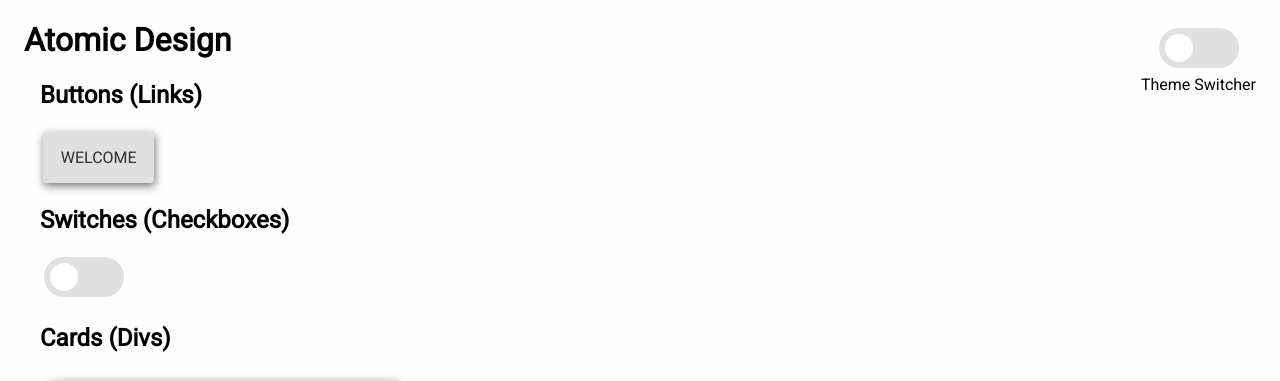
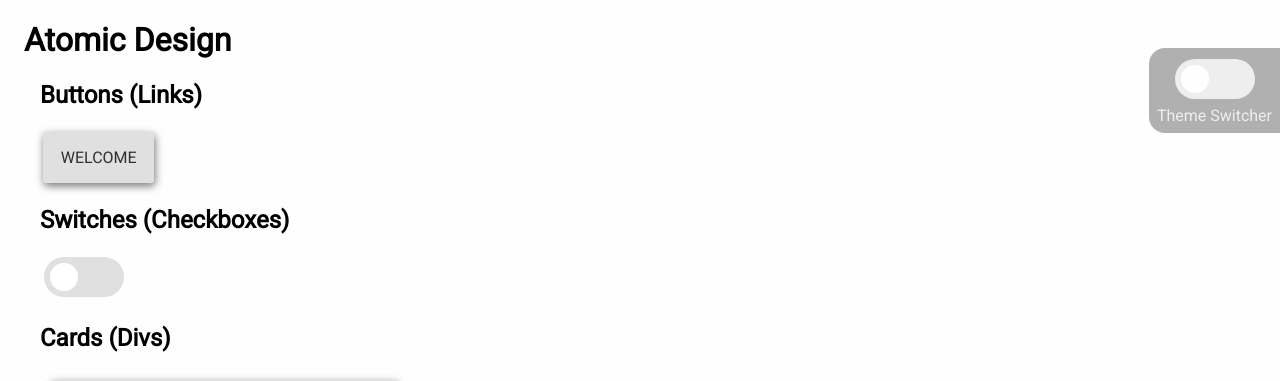
Before and after one commit to ComputerMasterPvP/atomic-design, a Python web app: template templates/index.html in a window 1280 px wide. Shown: the top 381 px of the page. Run offline with Jinja, Linux system fonts and the light colour scheme; the template is opened without the code that fills it, so the values that code supplies are empty.

Commit message:
Add Toolbar Theme Toggler

```diff
--- a/static/css/main.css
+++ b/static/css/main.css
@@ -9,10 +9,22 @@ div.elements {
 }
 
 div.toolbar {
-  float: right;
+  cursor: default;
+  position: absolute;
   z-index: 1;
+  top: 3em;
+  right: 0em;
   text-align: center;
-  margin-top: -3.5em;
+  padding: 0.5em;
+  background: rgb(100, 100, 100);
+  border-radius: 1em 0em 0em 1em;
+  color: #E0E0E0;
+  opacity: 0.5;
+  transition: opacity 0.5s ease-in-out;
+}
+
+div.toolbar:hover {
+  opacity: 1;
 }
 
 /* BUTTONS */
--- a/templates/index.html
+++ b/templates/index.html
@@ -21,7 +21,7 @@
     </div>
     <div class="elements">
       <h2>Buttons (Links)</h2>
-      <a href="#dark-button" class="button sbutton-dark">Welcome</a>
+      <a href="button" class="button button-dark">Welcome</a>
       <h2>Switches (Checkboxes)</h2>
       <input type="checkbox" class="checkbox" />
       <h2>Cards (Divs)</h2>
```
